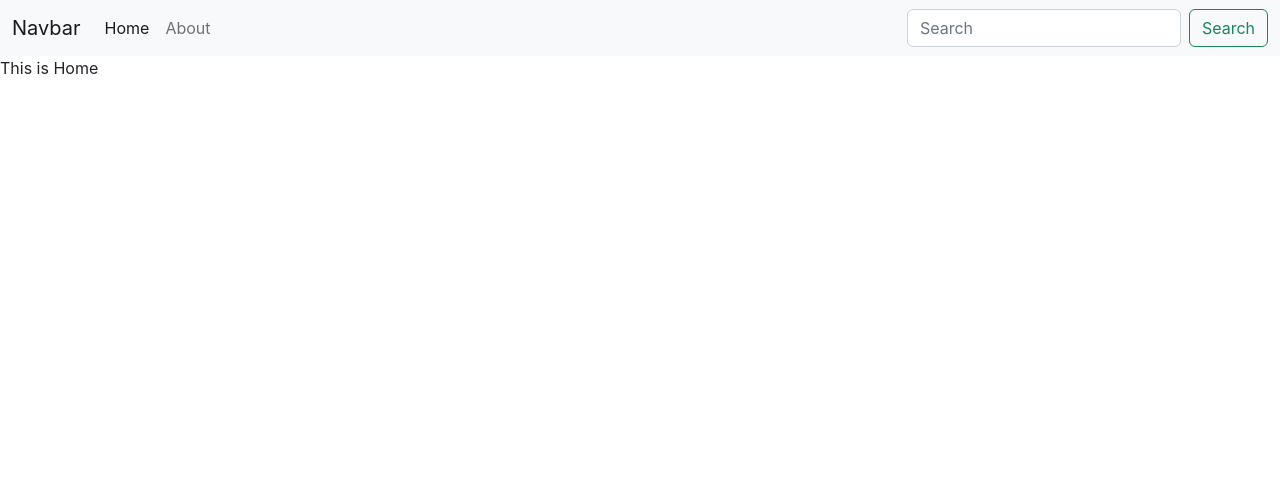
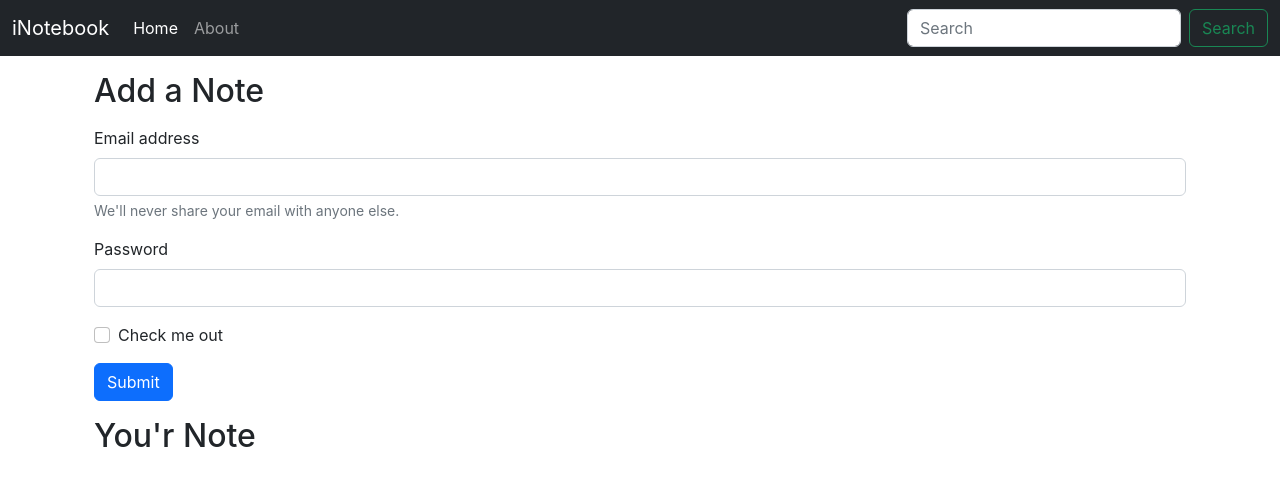
Before and after one commit to tusharsolanki15/iNotebook-React, a React (Create React App) app: page / in a window 1280 px wide. Shown: the top 486 px of the page. Built offline with nearby package versions, Linux system fonts and the light colour scheme.

Commit message:
Using useLocation Hook

```diff
--- a/src/App.js
+++ b/src/App.js
@@ -10,11 +10,13 @@
     <>
       <NoteState>
         <BrowserRouter>
-          <NavBar/>
-          <Routes>
-            <Route exact path="/" element={<Home />} />
-            <Route exact path="/about" element={<About />} />
-          </Routes>
+          <NavBar />
+          <div className="container">
+            <Routes>
+              <Route exact path="/" element={<Home />} />
+              <Route exact path="/about" element={<About />} />
+            </Routes>
+          </div>
         </BrowserRouter>
       </NoteState>
     </>
--- a/src/components/About.js
+++ b/src/components/About.js
@@ -1,14 +1,8 @@
-import React, {useContext, useEffect} from 'react'
-import NoteContext from "../context/notes/noteContext"
+import React from 'react'
 
 const About = () => {
-  const a = useContext(NoteContext)
-  useEffect(() => {
-    a.update();
-    // esline-disable-next-line
-  })
   return (
-   <div>This is About {a.state.name} and he is an class {a.state.class}</div>
+   <div>This is About</div>
   )
 }
 
--- a/src/components/Home.js
+++ b/src/components/Home.js
@@ -2,7 +2,31 @@
 
 export const Home = () => {
   return (
-    <div>This is Home</div>
+    <div>
+      <div className="container my-3">
+        <h2>Add a Note</h2>
+        <form className='my-3'>
+          <div className="my-3">
+            <label htmlFor="exampleInputEmail1" className="form-label">Email address</label>
+            <input type="email" className="form-control" id="exampleInputEmail1" aria-describedby="emailHelp" />
+            <div id="emailHelp" className="form-text">We'll never share your email with anyone else.</div>
+          </div>
+          <div className="mb-3">
+            <label htmlFor="exampleInputPassword1" className="form-label">Password</label>
+            <input type="" className="form-control" id="exampleInputPassword1" />
+          </div>
+          <div className="mb-3 form-check">
+            <input type="checkbox" className="form-check-input" id="exampleCheck1" />
+            <label className="form-check-label" htmlFor="exampleCheck1">Check me out</label>
+          </div>
+          <button type="submit" className="btn btn-primary">Submit</button>
+        </form>
+      </div>
+
+      <div className="container my-3">
+        <h2>You'r Note</h2>
+      </div>
+    </div>
   )
 }
 
--- a/src/components/NavBar.js
+++ b/src/components/NavBar.js
@@ -1,21 +1,27 @@
-import React from 'react'
-import {Link} from "react-router-dom";
+import React, {useEffect} from 'react'
+import {Link, useLocation} from "react-router-dom";
 
 const NavBar = () => {
+  let location = useLocation();
+
+  useEffect(() => {
+    console.log(location.pathname)
+  }, [location]);
+
   return (
-    <nav className="navbar navbar-expand-lg bg-light">
+    <nav className="navbar navbar-expand-lg navbar-dark bg-dark">
     <div className="container-fluid">
-      <Link className="navbar-brand" to="/">Navbar</Link>
+      <Link className="navbar-brand" to="/">iNotebook</Link>
       <button className="navbar-toggler" type="button" data-bs-toggle="collapse" data-bs-target="#navbarSupportedContent" aria-controls="navbarSupportedContent" aria-expanded="false" aria-label="Toggle navigation">
         <span className="navbar-toggler-icon"></span>
       </button>
       <div className="collapse navbar-collapse" id="navbarSupportedContent">
         <ul className="navbar-nav me-auto mb-2 mb-lg-0">
           <li className="nav-item">
-            <Link className="nav-link active" aria-current="page" to="/">Home</Link>
+            <Link className={`nav-link ${location.pathname==="/" ? "active" : ""}`} aria-current="page" to="/">Home</Link>
           </li>
           <li className="nav-item">
-            <Link className="nav-link" to="/about">About</Link>
+            <Link className={`nav-link ${location.pathname==="/about" ? "active" : ""}`} to="/about">About</Link>
           </li>
         </ul>
         <form className="d-flex" role="search">
--- a/src/context/notes/NoteState.js
+++ b/src/context/notes/NoteState.js
@@ -1,23 +1,9 @@
-import React, { useState } from "react";
 import NoteContext from "./noteContext";
 
 const NoteState = (props) => {
-    const s1 = {
-        "name": "Krishana",
-        "class": "8b"
-    }
-    const[state, setState] = useState(s1);
-    const update = () => {
-        setTimeout(() => {
-            setState({
-                    "name": "shreeKrishana",
-                    "class": "12b"
-                })
-        }, 1000);
-    }
 
     return (
-        <NoteContext.Provider value={{state: state, update: update}}>
+        <NoteContext.Provider value={{}}>
             {props.children}
         </NoteContext.Provider>
     )
```
